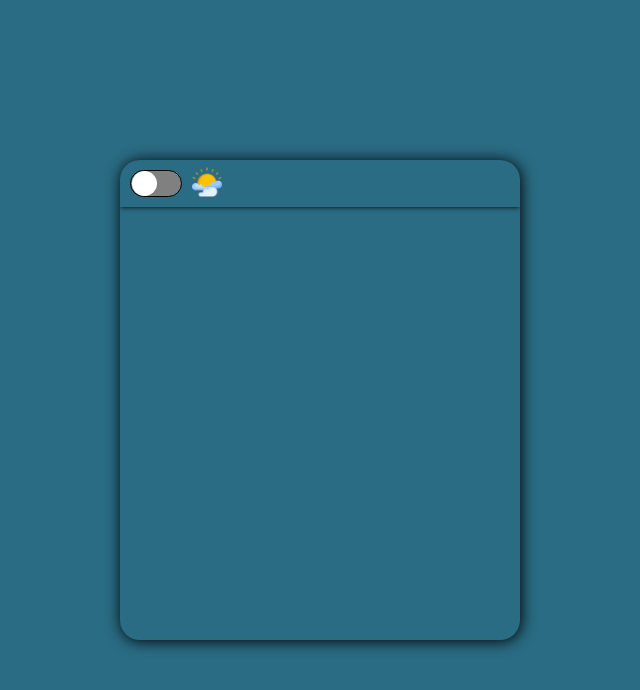
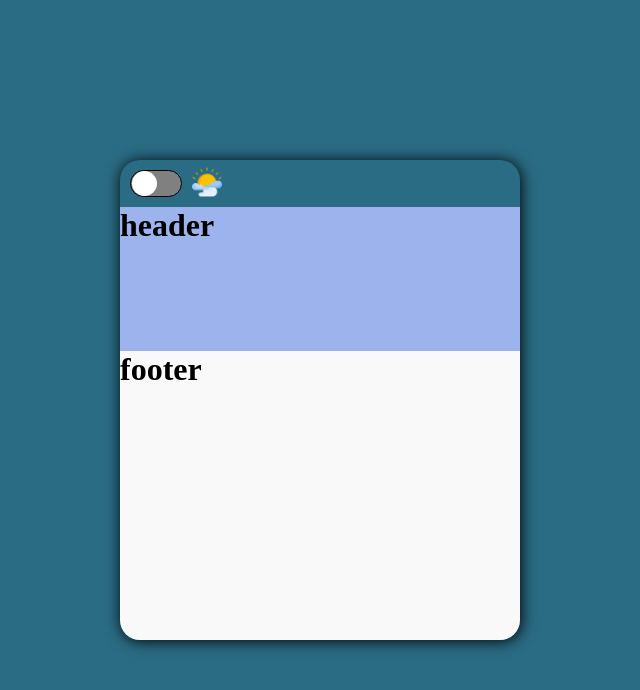
Before and after one commit to SaikatDeb12/calculator-react, a React (Vite) app: page / in a window 1280 px wide. Shown: the top 690 px of the page, without its empty margins (320-960 px from the left). Built offline with nearby package versions, Linux system fonts and the light colour scheme.

Commit message:
toggle light-dark theme

```diff
--- a/src/App.css
+++ b/src/App.css
@@ -1,3 +1,17 @@
+.app {
+  --bg-color-1: #9db3ed;
+  --bg-color-2: #f9f9f9;
+  --bg-color-3: #0b1537;
+  --bg-color-4: #636363;
+}
+
+.app[data-theme="dark"] {
+  --bg-color-1: #172d67;
+  --bg-color-2: #050c26;
+  --bg-color-3: #fbfcfc;
+  --bg-color-4: #bbbcbc;
+}
+
 * {
   margin: 0;
   padding: 0;
@@ -50,3 +64,7 @@
   width: 30px;
   height: 30px;
 }
+
+.main-section {
+  height: 100%;
+}
--- a/src/App.jsx
+++ b/src/App.jsx
@@ -1,10 +1,12 @@
 import { useState, useRef } from "react";
 import "./App.css";
+import Header from "./header/Header";
+import Footer from "./footer/Footer";
 
 function App() {
   const refToggle = useRef();
   const refImg = useRef();
-  let flag = true;
+  const [flag, changeFlag] = useState(true);
   const changeBtn = () => {
     if (flag) {
       refToggle.current.style.transform = "translate(25px, 0px)";
@@ -13,19 +15,24 @@ function App() {
       refToggle.current.style.transform = "translate(1px, 0px)";
       refImg.current.src = "/sun.png";
     }
-    flag = !flag;
+
+    changeFlag(!flag);
   };
 
   return (
-    <div className="app">
+    <div className="app" data-theme={flag ? "" : "dark"}>
       <div className="calculator">
         <div className="navbar">
-          <div className="slidebar">
-            <p ref={refToggle} className="btn" onClick={changeBtn}></p>
+          <div className="slidebar" onClick={changeBtn}>
+            <p ref={refToggle} className="btn"></p>
           </div>
           <span>
             <img ref={refImg} className="icon" src="/sun.png"></img>
           </span>
+        </div>
+        <div className="main-section">
+          <Header />
+          <Footer />
         </div>
       </div>
     </div>
--- /dev/null
+++ b/src/footer/Footer.jsx
@@ -0,0 +1,12 @@
+import React from "react";
+import "./footer.css";
+
+function Footer() {
+  return (
+    <div className="footer">
+      <h1>footer</h1>
+    </div>
+  );
+}
+
+export default Footer;
--- /dev/null
+++ b/src/footer/footer.css
@@ -0,0 +1,4 @@
+.footer {
+  height: 100%;
+  background-color: var(--bg-color-2);
+}
--- /dev/null
+++ b/src/header/Header.jsx
@@ -0,0 +1,12 @@
+import React from "react";
+import "./header.css";
+
+function Header() {
+  return (
+    <div className="header">
+      <h1>header</h1>
+    </div>
+  );
+}
+
+export default Header;
--- /dev/null
+++ b/src/header/header.css
@@ -0,0 +1,4 @@
+.header {
+  height: 30%;
+  background-color: var(--bg-color-1);
+}
```
